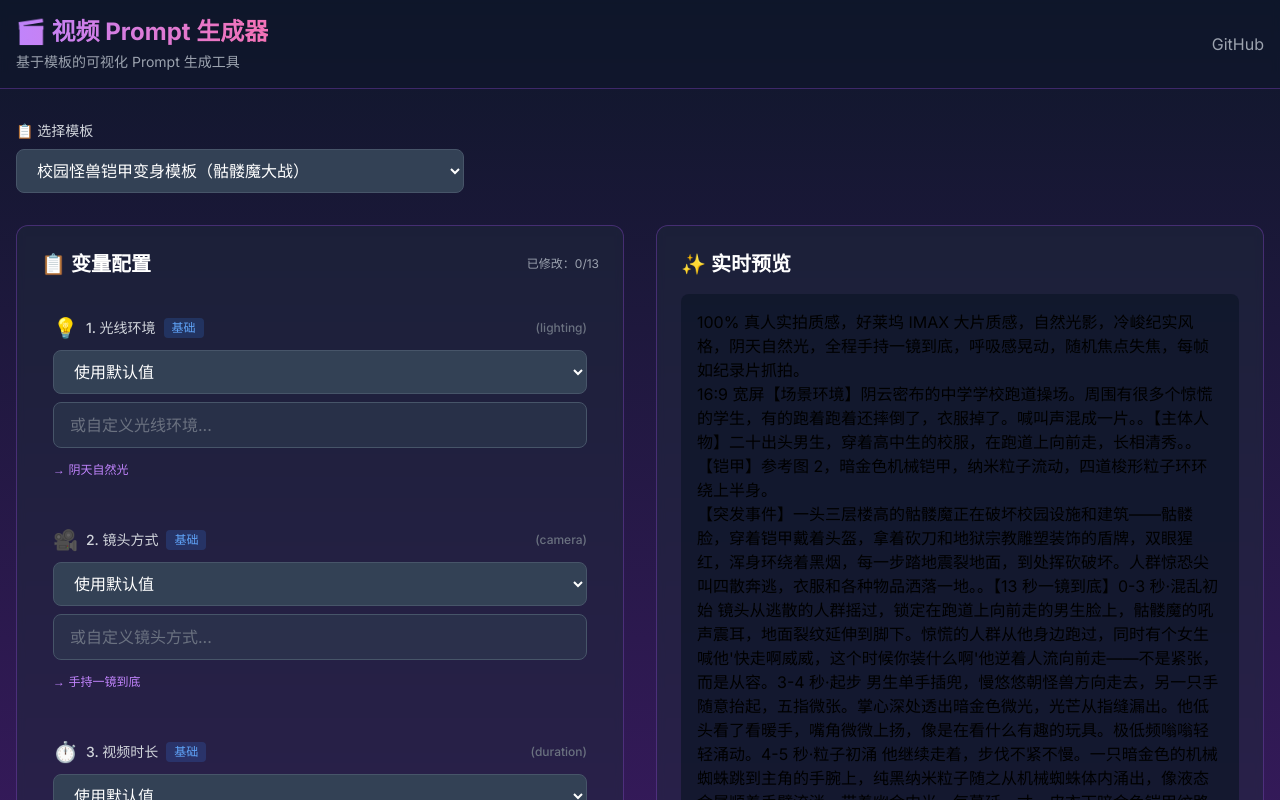
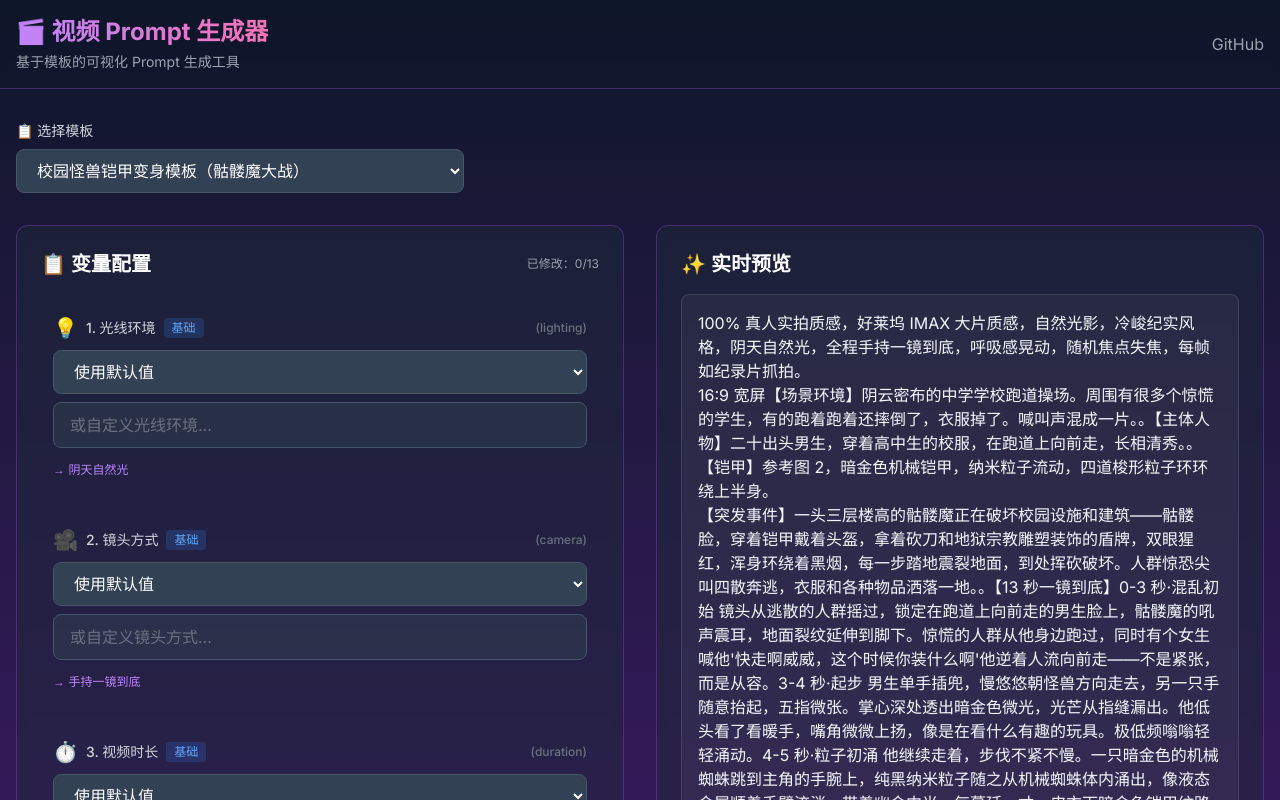
Before and after one commit to seawindgg/video-prompt-generator, a Next.js app: page / in a window 1280 px wide. Shown: the top 800 px of the page. Built offline with nearby package versions, Linux system fonts and the light colour scheme.

Commit message:
fix: 优化实时预览区域文字对比度
- 背景颜色从 bg-slate-900/80 改为 bg-white/5
- 文字颜色改为亮白色 #f1f5f9
- 添加轻微文字阴影增强可读性
- 添加白色边框提升视觉层次

```diff
--- a/app/page.tsx
+++ b/app/page.tsx
@@ -332,8 +332,12 @@ export default function Home() {
 
               {/* 生成的 Prompt */}
               <div
-                className="bg-slate-900/80 rounded-lg p-4 mb-4 max-h-[600px] overflow-y-auto"
-                dangerouslySetInnerHTML={{ __html: highlightedPrompt.replace(/\n/g, '<br/>') || '<span class="text-gray-500">请选择变量以生成 Prompt...</span>' }}
+                className="bg-white/5 rounded-lg p-4 mb-4 max-h-[600px] overflow-y-auto border border-white/10"
+                dangerouslySetInnerHTML={{ __html: highlightedPrompt.replace(/\n/g, '<br/>') || '<span class="text-gray-400">请选择变量以生成 Prompt...</span>' }}
+                style={{
+                  color: '#f1f5f9',
+                  textShadow: '0 0 1px rgba(255,255,255,0.1)'
+                }}
               />
 
               {/* 操作按钮 */}
```
